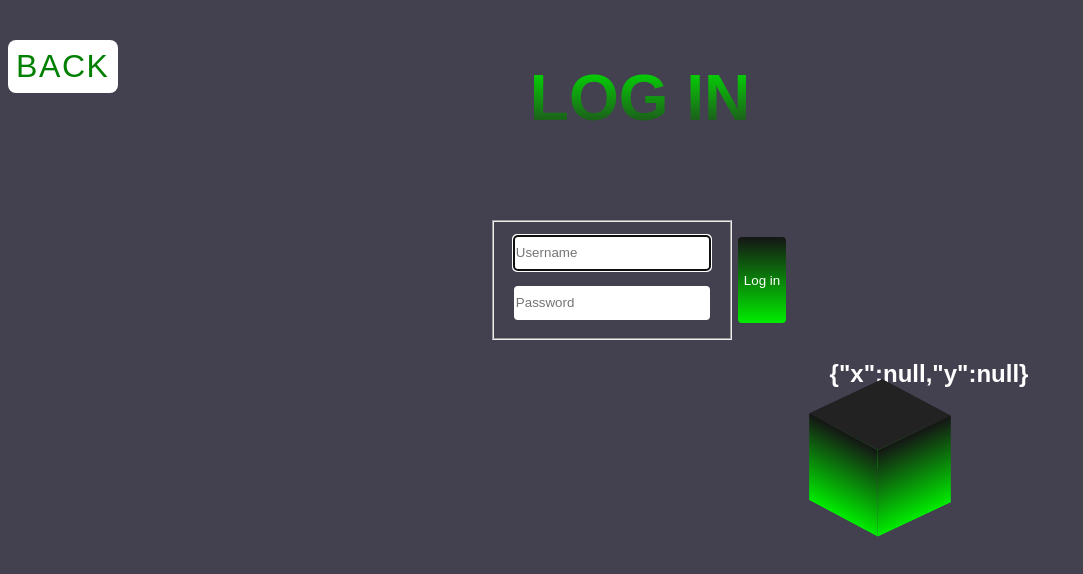
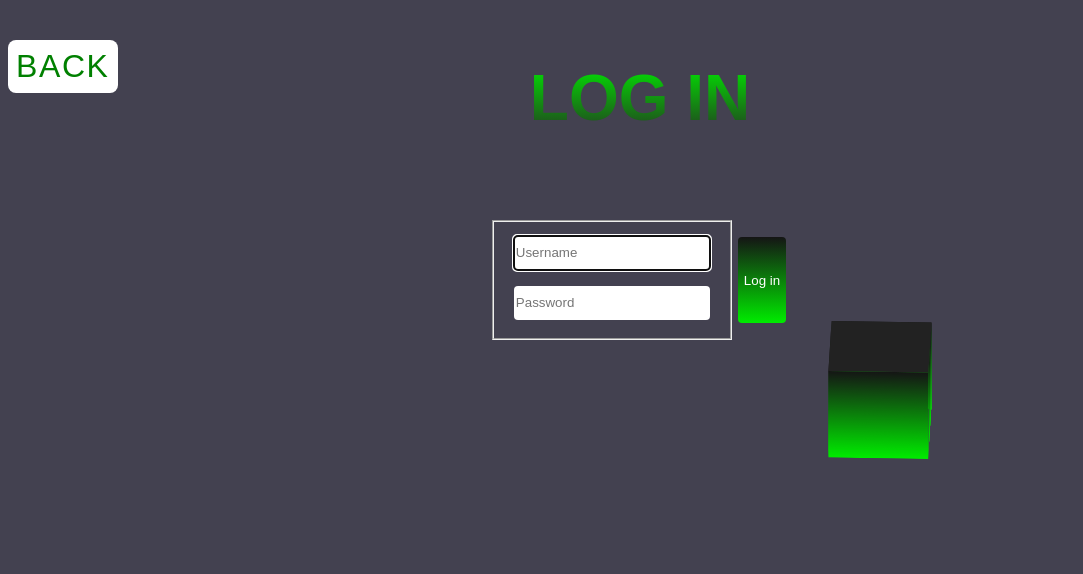
Before and after one commit to chunyukuo88/portfolio2, a React (Create React App) app: page /login in a window 1280 px wide. Shown: the top 574 px of the page, without its empty margins (0-1083 px from the left). Built offline with nearby package versions, Linux system fonts and the light colour scheme; what aws-amplify would draw is missing.

Commit message:
feat: Superior transitions.

```diff
--- a/src/components/Cube/Cube.jsx
+++ b/src/components/Cube/Cube.jsx
@@ -6,31 +6,17 @@ export function Cube() {
     const lidRef = useRef(null);
     const [multiple, setMultiple] = useState(1);
     const mousePosition = useMousePosition();
+    const transitionInterval = '3s';
 
-    const mouseMovementHandler = (event) => {
-        // const lid = lidRef.current;
-        // if (!lid) return;
-        // const lidRectangle = lid.getBoundingClientRect();
-        // const distanceToLid = Math.sqrt(
-        //     (Math.pow(event.clientX - lidRectangle.left - lidRectangle.width) / 2, 2) +
-        //     (Math.pow(event.clientY - lidRectangle.top - lidRectangle.height) / 2, 2)
-        // );
+    const mouseMovementHandler = () => {
         if (mousePosition.y < 100) return setMultiple(1);
+        if (mousePosition.y < 150) return setMultiple(1.5);
         if (mousePosition.y < 200) return setMultiple(2);
+        if (mousePosition.y < 250) return setMultiple(2.5);
         if (mousePosition.y < 300) return setMultiple(3);
+        if (mousePosition.y < 350) return setMultiple(3.5);
         if (mousePosition.y < 400) return setMultiple(4);
-        // if (distanceToLid < 50) {
-        //     console.log('< 50: ', distanceToLid);
-        //     return setMultiple(1);
-        // }
-        // if (distanceToLid === 100) {
-        //     console.log('< 100');
-        //     return setMultiple(2);
-        // }
-        // if (distanceToLid === 150) {
-        //     console.log('< 150');
-        //     return setMultiple(3);
-        // }
+        if (mousePosition.y < 450) return setMultiple(4.5);
     };
 
     const styles = {
@@ -41,6 +27,7 @@ export function Cube() {
             transformStyle: 'preserve-3d',
             transform: 'rotateX(-30deg)',
             animation: 'animate 4s linear infinite',
+            transition: transitionInterval,
         },
         'cubeDivSpan': {
             position: 'absolute',
@@ -52,15 +39,19 @@ export function Cube() {
         },
         'cubeDivSpanNthChild1': {
             transform: `rotateY(calc(${1 * 90}deg)) translateZ(${multiple * 50}px)`,
+            transition: transitionInterval,
         },
         'cubeDivSpanNthChild2': {
             transform: `rotateY(calc(${2 * 90}deg)) translateZ(${multiple * 50}px)`,
+            transition: transitionInterval,
         },
         'cubeDivSpanNthChild3': {
             transform: `rotateY(calc(${3 * 90}deg)) translateZ(${multiple * 50}px)`,
+            transition: transitionInterval,
         },
         'cubeDivSpanNthChild4': {
             transform: `rotateY(calc(${4 * 90}deg)) translateZ(${multiple * 50}px)`,
+            transition: transitionInterval,
         },
         'cubeLid': {
             position: 'absolute',
@@ -70,6 +61,7 @@ export function Cube() {
             height: `${multiple * 100}px`,
             background: '#222',
             transform: `rotateX(90deg) translateZ(${multiple * 50}px)`,
+            transition: transitionInterval,
         },
     };
 
@@ -81,8 +73,6 @@ export function Cube() {
     }, [mousePosition]);
 
     return (
-        <>
-            <h1>{JSON.stringify(mousePosition)}</h1>
         <div className='cube' style={styles.cube} role='presentation' aria-hidden='true'>
           <div ref={lidRef} className='cube-lid' style={styles.cubeLid} />
           <div>
@@ -92,6 +82,5 @@ export function Cube() {
             <span style={{...styles.cubeDivSpan, ...styles.cubeDivSpanNthChild4}} />
           </div>
         </div>
-        </>
     );
 }
```
Lines whose indentation alone changed are shown as unchanged.
